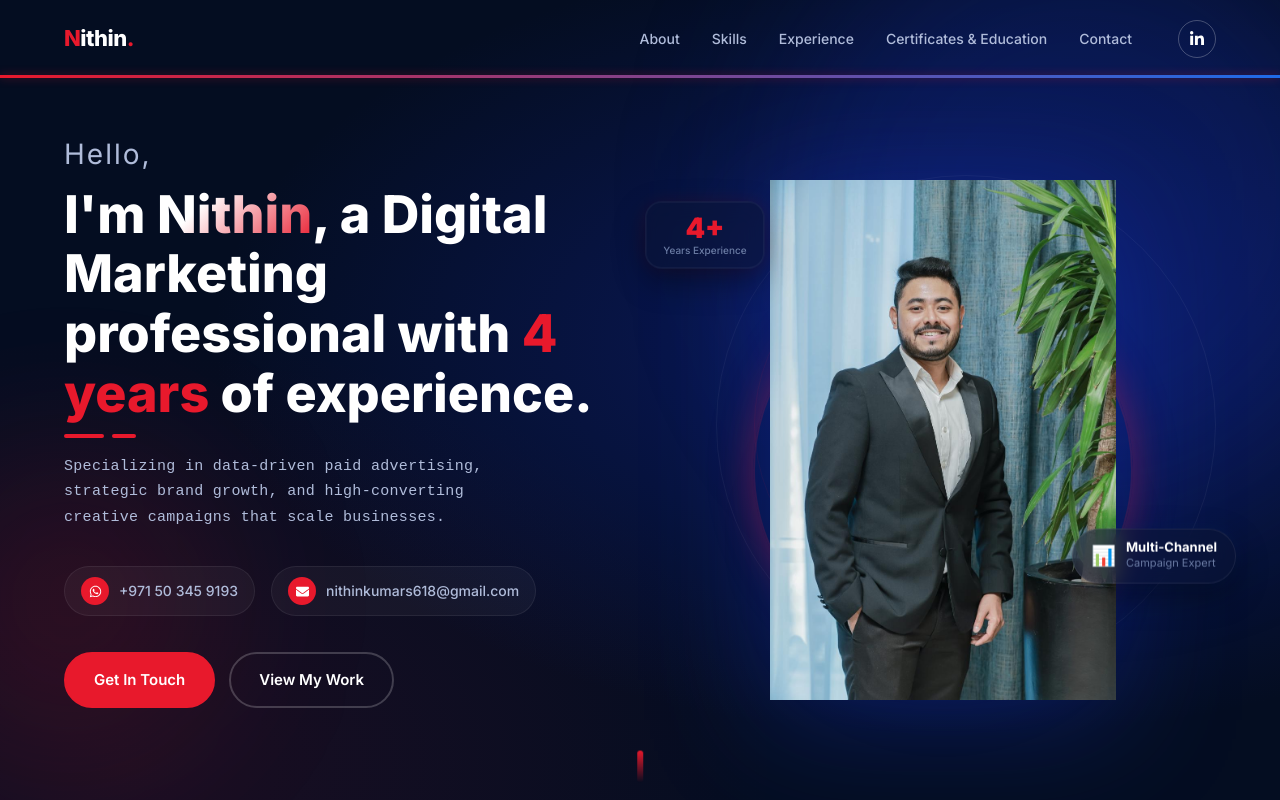
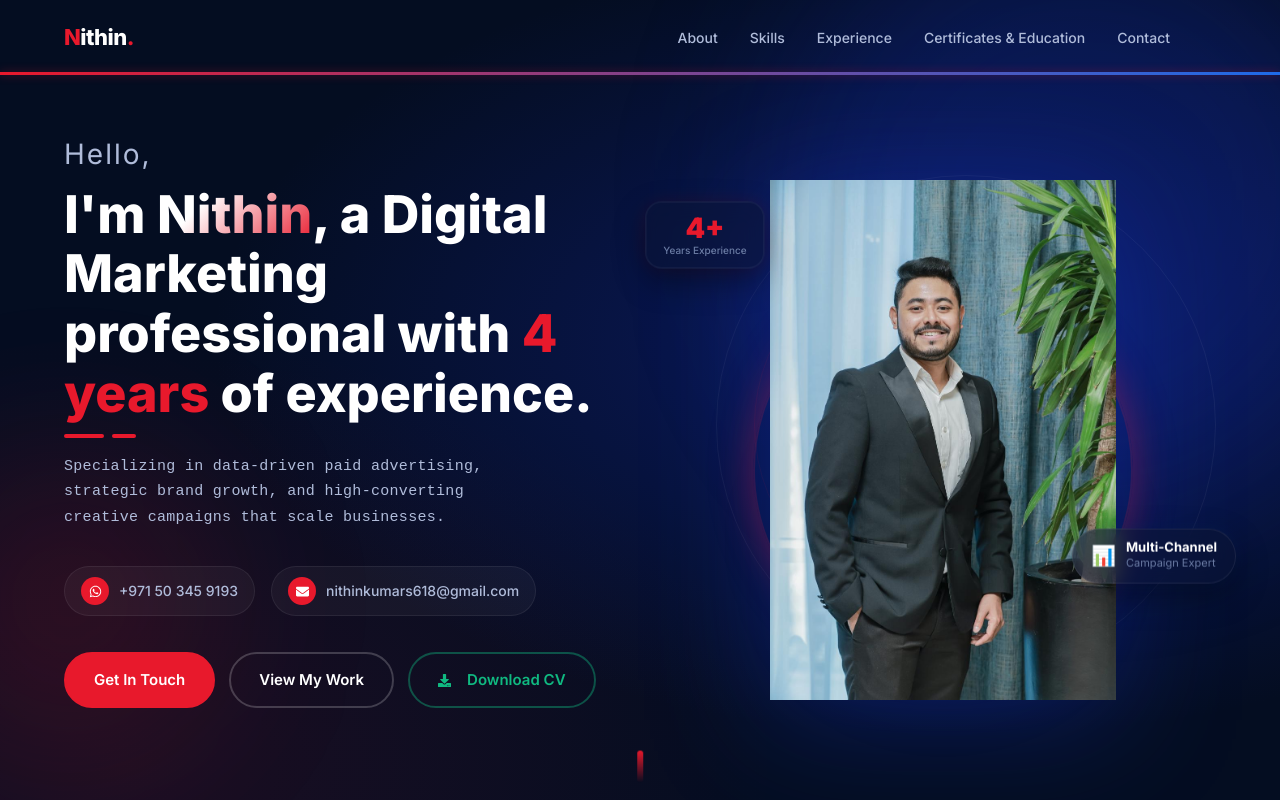
Before and after one commit to Rishauchil/Nithin-portfolio, a React (Vite) app: page / in a window 1280 px wide. Shown: the top 800 px of the page. Built offline with nearby package versions, Linux system fonts and the light colour scheme.

Commit message:
Add resume download button, fix experience content, comment out LinkedIn, remove freelance text

```diff
--- a/src/components/Contact/Contact.jsx
+++ b/src/components/Contact/Contact.jsx
@@ -106,11 +106,6 @@ export default function Contact() {
                   </div>
                 </motion.div>
               </div>
-
-              <div className="contact__availability">
-                <span className="contact__avail-dot" />
-                <span>Available for freelance &amp; full-time opportunities</span>
-              </div>
             </div>
           </motion.div>
 
--- a/src/components/Experience/Experience.jsx
+++ b/src/components/Experience/Experience.jsx
@@ -28,7 +28,7 @@ const experiences = [
   },
   {
     id: 'exp-2',
-    company: 'Rezin Info Soft Private Ltd',
+    company: 'Rezin Infosoft Private Limited',
     role: 'Digital Marketing Executive',
     period: 'June 2022 – October 2023',
     location: 'India',
--- a/src/components/Footer/Footer.jsx
+++ b/src/components/Footer/Footer.jsx
@@ -32,6 +32,7 @@ export default function Footer() {
         </div>
 
         <div className="footer__socials">
+          {/* LinkedIn – commented out
           <a
             href="https://www.linkedin.com/in/hellonickdigital"
             target="_blank"
@@ -42,6 +43,7 @@ export default function Footer() {
           >
             <FaLinkedinIn />
           </a>
+          */}
         </div>
       </div>
 
--- a/src/components/Hero/Hero.css
+++ b/src/components/Hero/Hero.css
@@ -197,6 +197,21 @@
 .btn--ghost:hover {
   border-color: var(--text-primary);
   transform: translateY(-2px);
+}
+
+.btn--download {
+  background: transparent;
+  color: #10b981;
+  border-color: rgba(16, 185, 129, 0.4);
+  display: inline-flex;
+  align-items: center;
+}
+
+.btn--download:hover {
+  background: rgba(16, 185, 129, 0.1);
+  border-color: #10b981;
+  transform: translateY(-2px);
+  box-shadow: 0 8px 24px rgba(16, 185, 129, 0.25);
 }
 
 /* Image */
--- a/src/components/Hero/Hero.jsx
+++ b/src/components/Hero/Hero.jsx
@@ -1,5 +1,5 @@
 import { motion } from 'framer-motion';
-import { FaWhatsapp, FaEnvelope, FaBehance, FaLinkedinIn } from 'react-icons/fa';
+import { FaWhatsapp, FaEnvelope, FaDownload } from 'react-icons/fa';
 import nithinImg from '../../assets/nithin-profile.jpeg';
 import Magnetic from '../Magnetic';
 import './Hero.css';
@@ -157,6 +157,19 @@ export default function Hero() {
                 View My Work
               </motion.a>
             </Magnetic>
+            <Magnetic>
+              <motion.a
+                href="/Nithin_Kumar_Resume.pdf"
+                download="Nithin_Kumar_Resume.pdf"
+                className="btn btn--download btn-shimmer"
+                id="hero-cta-resume"
+                whileHover={{ scale: 1.05 }}
+                whileTap={{ scale: 0.95 }}
+              >
+                <FaDownload style={{ marginRight: '8px', fontSize: '13px' }} />
+                Download CV
+              </motion.a>
+            </Magnetic>
           </motion.div>
         </div>
 
--- a/src/components/Navbar/Navbar.jsx
+++ b/src/components/Navbar/Navbar.jsx
@@ -73,6 +73,7 @@ export default function Navbar() {
         </ul>
 
         <div className="navbar__socials">
+          {/* LinkedIn – commented out
           <Magnetic>
             <motion.a
               href="https://www.linkedin.com/in/hellonickdigital"
@@ -87,6 +88,7 @@ export default function Navbar() {
               <FaLinkedinIn />
             </motion.a>
           </Magnetic>
+          */}
         </div>
 
         <button
```
Also changed, not shown: 2 other files (tests, documents, lock files or other folders).
